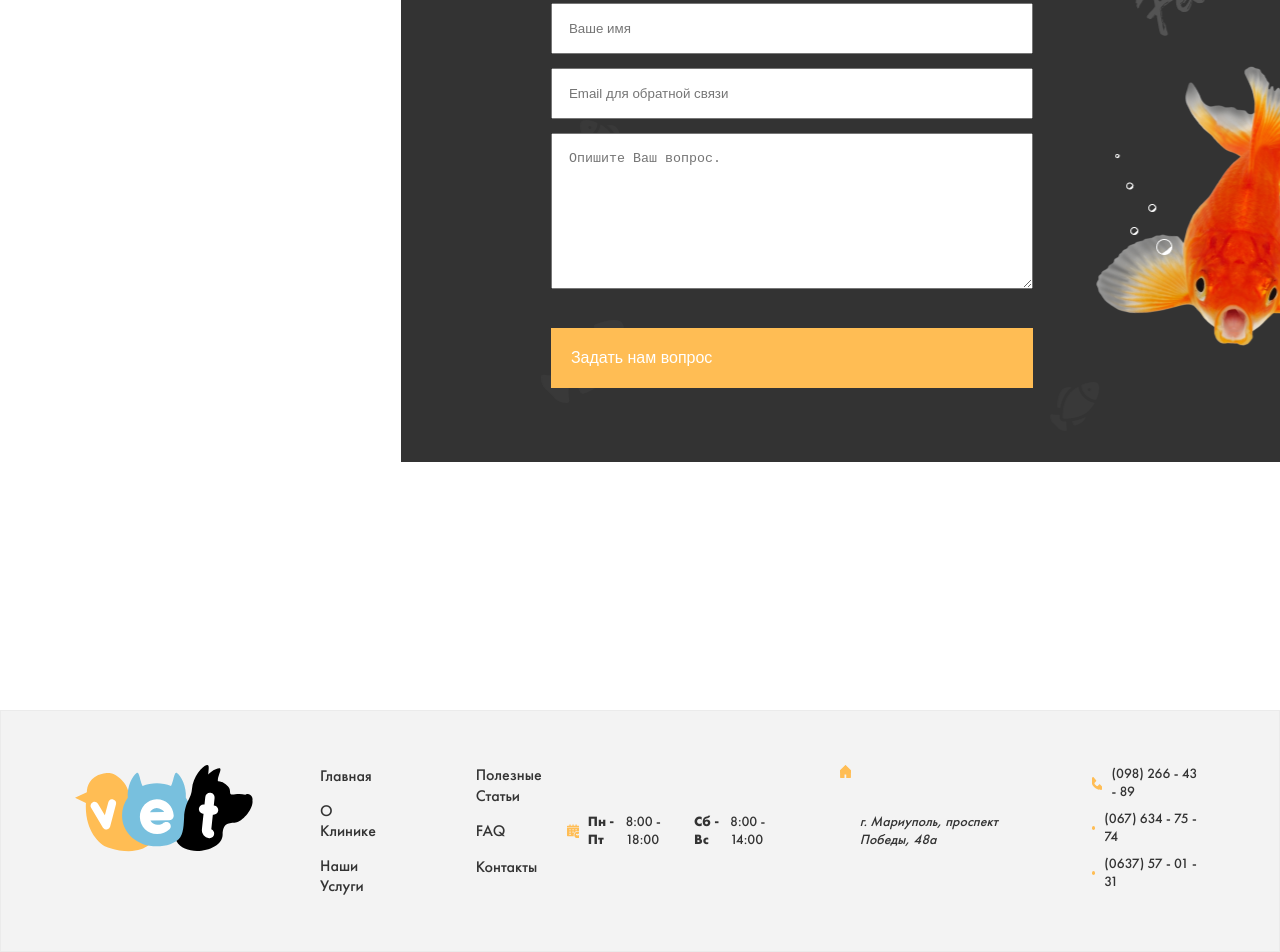
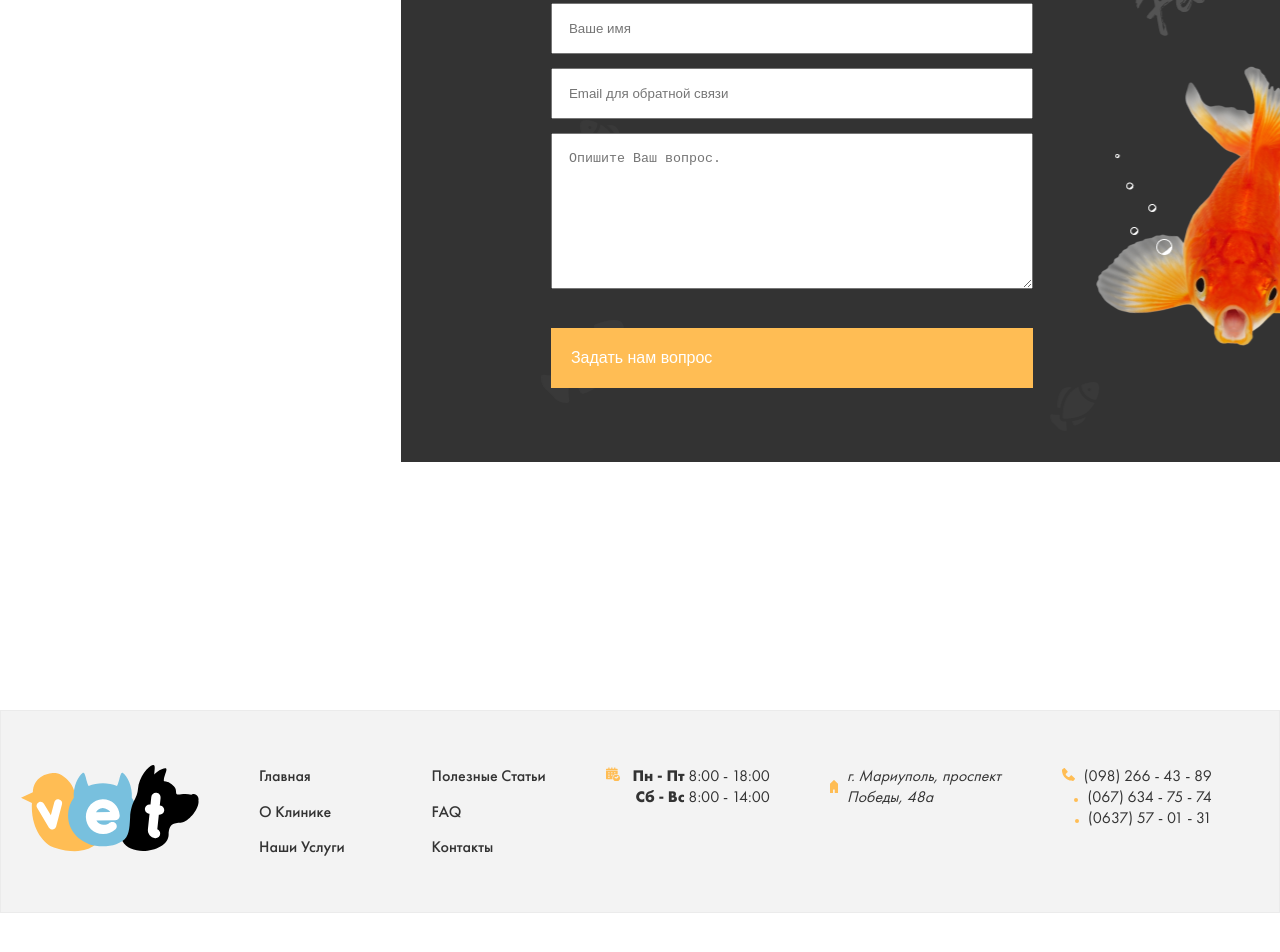
Before and after one commit to darkninja55/exam-2, a plain HTML site: page index.html in a window 1280 px wide. Shown: the part 3892-4844 px from the top of the page. After the commit the page ends 4805 px from the top, so only its background shows below. Drawn offline with Linux system fonts and the light colour scheme.

Commit message:
footer-fix

```diff
--- a/index.html
+++ b/index.html
@@ -255,12 +255,14 @@
                         </ul>
                     </li>
                 </ul>
-                <div class="footer__contact-lists">
+
 
                     <ol class="footer__contact-list footer__contact-list--work-time">
                         <li class="footer__item">
-                            <a href="" class="footer__item-link footer__item-link--work-time">
-                                <strong>Пн - Пт </strong><time datetime="8:00-18:00"></time> 8:00 - 18:00
+                            <a class="footer__item-link footer__item-link--work-time">
+                                <strong>Пн - Пт </strong><time datetime="8:00-18:00">8:00 - 18:00
+
+                                </time>
                             </a>
                         </li>
                         <li class="footer__item">
@@ -289,7 +291,7 @@
                                 31</a>
                         </li>
                     </ul>
-                </div>
+
 
 
             </div>
--- a/style.css
+++ b/style.css
@@ -891,10 +891,13 @@ footer{
 }
 .footer__wrapper{
   display: flex;
-  padding: 54px;
+  padding: 54px 0;
+  column-gap:60px;
+  align-items: flex-start;
+
 }
 .foot__logo-box{
-  margin-right:67px;
+
 }
 .foot__nav-lists{
   display: flex;
@@ -904,6 +907,16 @@ footer{
   display: flex;
   flex-direction:column;
   row-gap:14px;
+
+}
+
+.footer__contact-list--work-time{
+  display: flex;
+ flex-direction: column;
+ justify-content: center;
+}
+.footer__item--address{
+  display: flex;
 
 }
 .foot__nav-link{
@@ -922,36 +935,19 @@ color: #FFBD54;
 color: #333;
 opacity: 60%;
 }
-
-
-
-.footer__contact-list {
+.footer__item{
   display: flex;
-  gap: 9px;
-  list-style: none;
-  align-items: center;
+  justify-content: flex-end;
+}
+.footer__item-link{
+  color: #333;
 
 }
-
-.footer__contact-list--tel {
-  display: flex;
-  flex-direction:column;
-}
-
-.footer__item {
-  display: flex;
-  flex-direction: row;
-}
-
-.footer__item-link {
-  color: #333;
-  font-size: 14px;
-  font-weight: 500;
-  line-height: 17.95px;
+.footer__item--address{
   display: flex;
   align-items: center;
+  width: 172px;
 }
-
 .footer__item--address::before {
   display: inline-block;
   content: '';
@@ -975,7 +971,6 @@ opacity: 60%;
   height: 13px;
   margin-right: 9px;
 }
-
 .footer__item-link--dot::before {
   display: inline-block;
   content: '';
@@ -994,19 +989,3 @@ opacity: 60%;
   height: 14px;
   margin-right: 9px;
 }
-
-.footer__item-link:hover {
-  color: #FFBD54;
-}
-
-.footer__item-link:active {
-  opacity: 60%;
-  color: #333;
-}
-.footer__contact-lists {
-  display: flex;
-  justify-content: flex-end;
-  column-gap: 50px;
-  flex-direction: row;
-
-}
```
